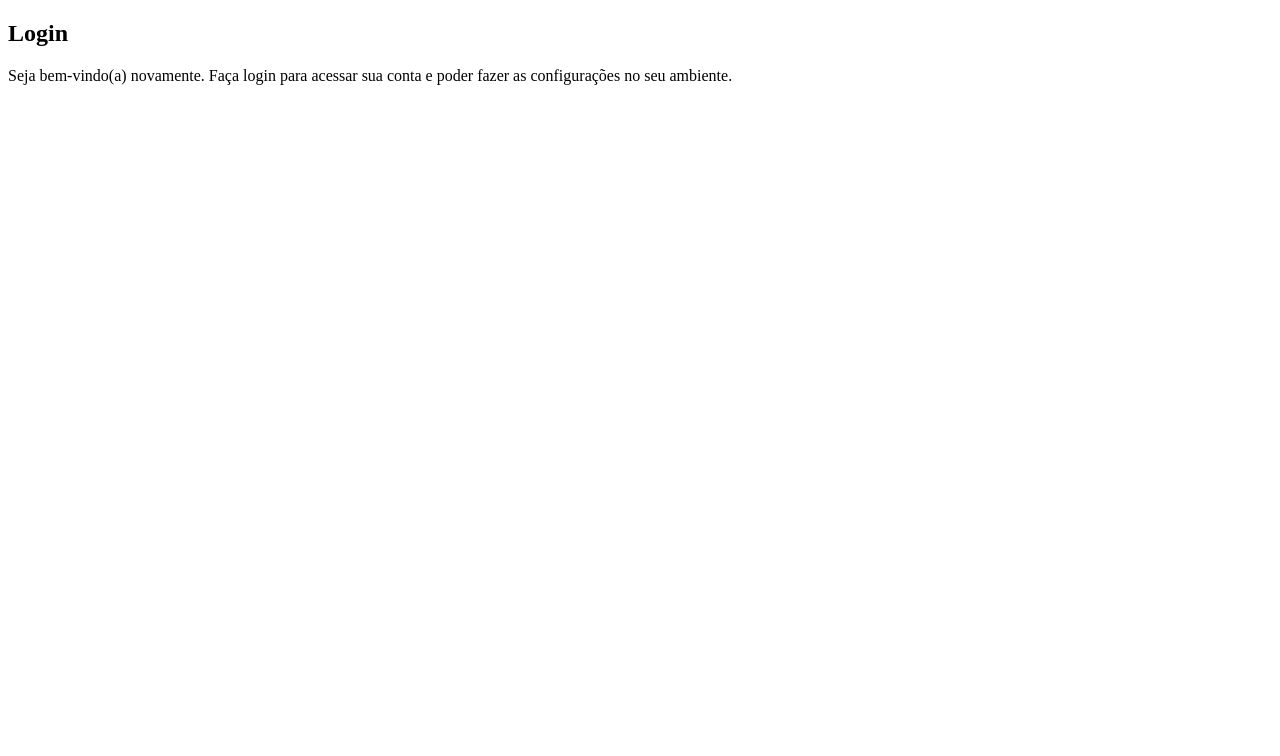
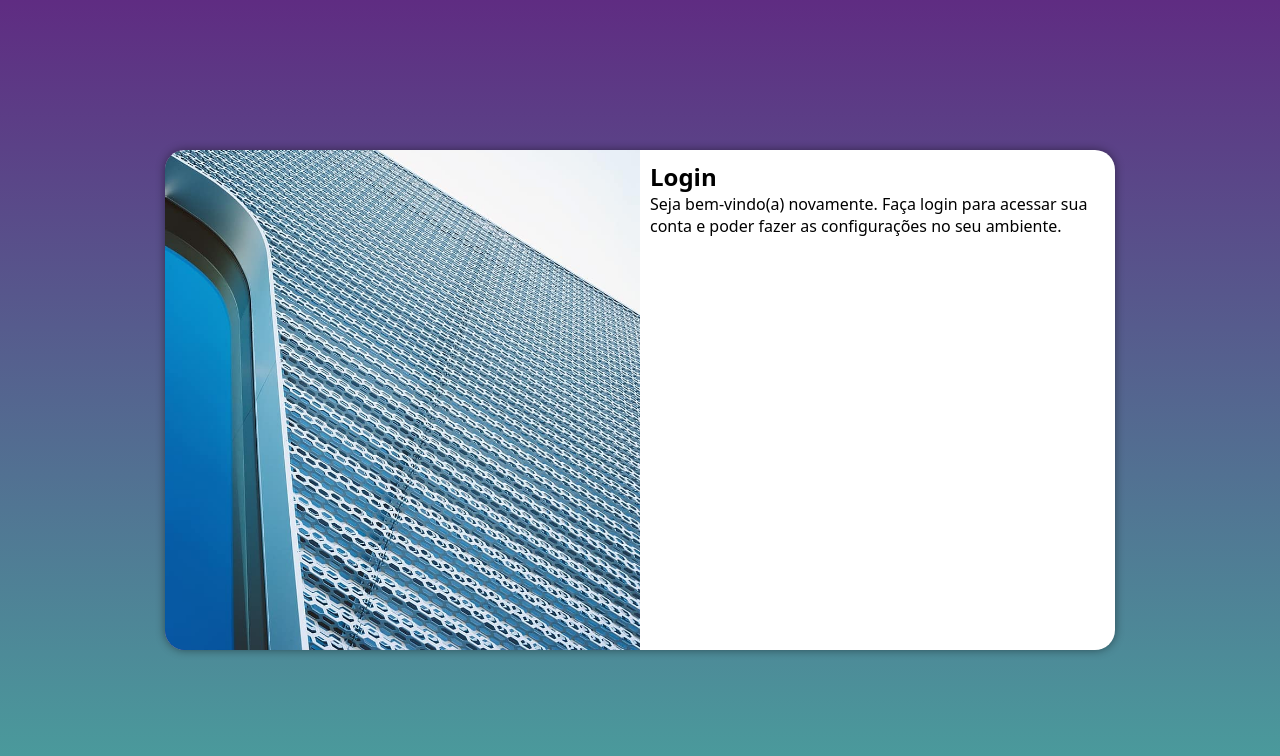
Before and after one commit to guimouraoo/projeto-login, a plain HTML site: page index.html in a window 1280 px wide. Drawn offline with Linux system fonts and the light colour scheme.

Commit message:
media query para outras telas

```diff
--- /dev/null
+++ b/estilos/media-query.css
@@ -0,0 +1,45 @@
+@charset "UTF-8";
+
+@media screen and (min-width: 768px) and (max-width: 992px) {
+
+    body {
+        background-image: linear-gradient(to top, #49a09d, #5f2c82);
+    }
+
+    section#login {
+        width: 80vw;
+    }
+
+    section#login > div#imagem {
+        float: left;
+        width: 30%;
+        height: 100%;
+    }
+
+    section#login > div#formulario {
+        float: right;
+        width: 70%;
+    }
+}
+
+@media screen and (min-width: 992px) {
+    body {
+        background-image: linear-gradient(to top, #49a09d, #5f2c82);
+    }
+
+
+    section#login {
+        width: 950px;
+    }
+
+    section#login > div#imagem {
+        float: left;
+        width: 50%;
+        height: 100%;
+    }
+
+    section#login > div#formulario {
+        float: right;
+        width: 50%;
+    }
+}
--- a/estilos/style.css
+++ b/estilos/style.css
@@ -5,3 +5,52 @@
     Verde: #49a09d
     Lilás: #5f2c82
 */
+
+* {
+    font-family: system-ui, -apple-system, BlinkMacSystemFont, 'Segoe UI', Roboto, Oxygen, Ubuntu, Cantarell, 'Open Sans', 'Helvetica Neue', sans-serif;
+    padding: 0px;
+    margin: 0px;
+    box-sizing: border-box;
+}
+
+body, html {
+    background-color: #5f2c82;
+    height: 100vh;
+    width: 100vw;
+}
+
+main {
+    height: 100vh;
+    width: 100vw;
+    position: relative;
+}
+
+section#login {
+    position: absolute;
+    background-color: white;
+    width: 250px;
+    height: 500px;
+    border-radius: 20px;
+    box-shadow: 0px 0px 10px #00000071;
+
+    top: 50%;
+    left: 50%;
+    transform: translate(-50%, -50%);
+    overflow: hidden;
+
+    transition: width 0.3s, height 0.3s;
+    transition-timing-function: ease;
+}
+
+section#login > div#imagem {
+    display: block;
+    background: #5f2c82 url(../imagens/metal.jpg) no-repeat;
+    background-size: cover;
+    background-position: left bottom;
+    height: 200px;
+}
+
+section#login > div#formulario {
+    display: block;
+    padding: 10px;
+}
--- a/index.html
+++ b/index.html
@@ -5,6 +5,7 @@
     <meta name="viewport" content="width=device-width, initial-scale=1.0">
     <title>Login</title>
     <link rel="stylesheet" href="estilos/style.css">
+    <link rel="stylesheet" href="estilos/media-query.css">
 </head>
 <body>
     <main>
```
